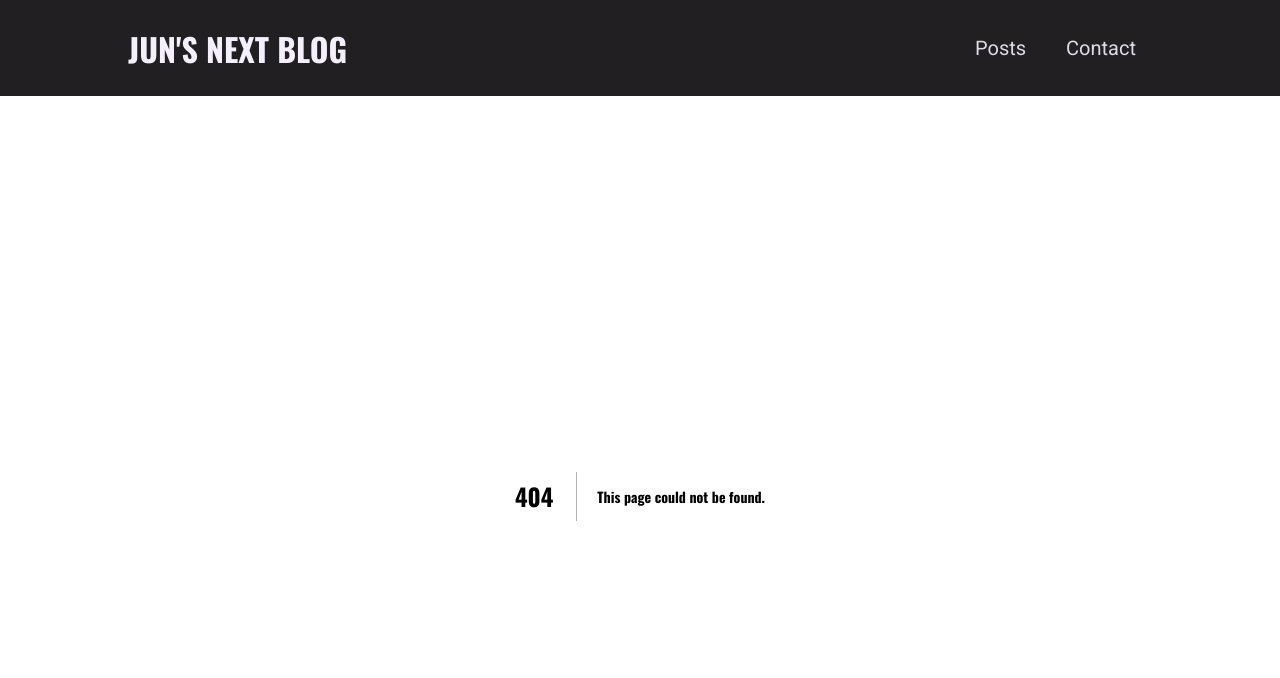
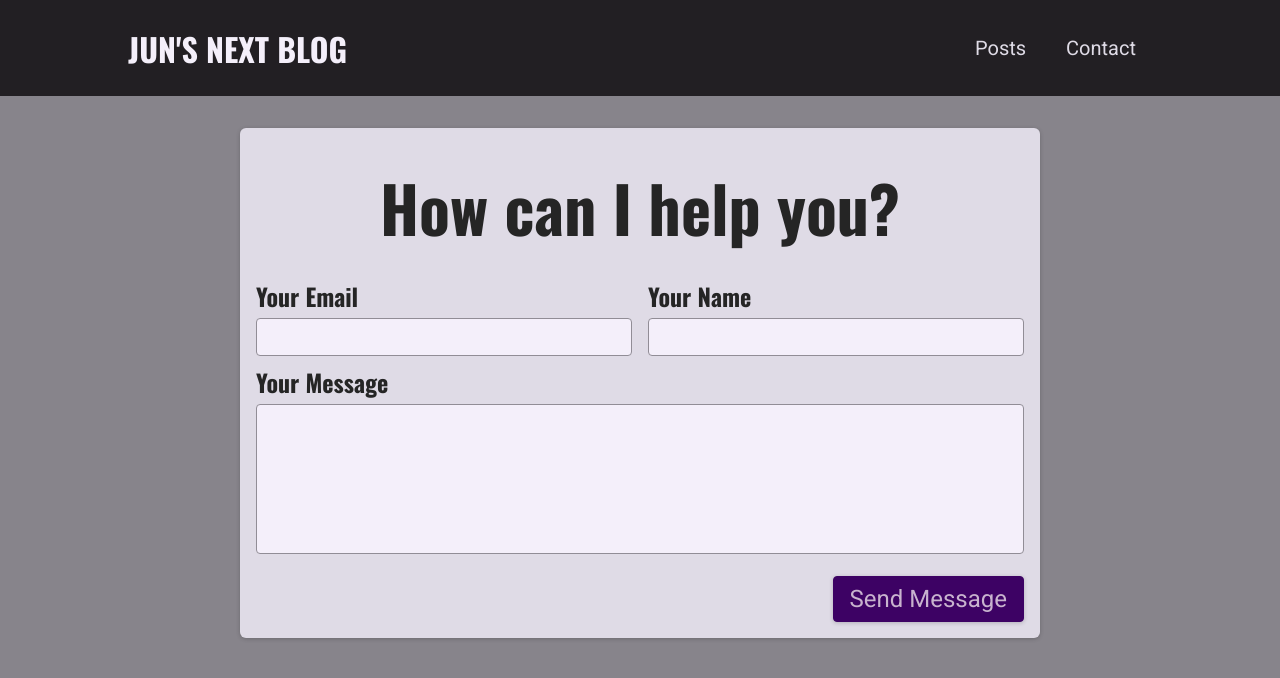
Before and after one commit to wj-kang/udemy-learning-next.js, a Next.js app in the folder 99_project_blog_app/: page /contact in a window 1280 px wide. Before the commit this address had no page. Shown: the top 678 px of the page. Built offline with nearby package versions, Linux system fonts and the light colour scheme.

Commit message:
Contact page

```diff
--- /dev/null
+++ b/99_project_blog_app/components/contact/contact-form.js
@@ -0,0 +1,107 @@
+import { useState, useEffect } from 'react';
+
+import styles from './contact-form.module.css';
+
+async function sendContactData(contactDetails) {
+  const response = await fetch('/api/contact', {
+    method: 'POST',
+    body: JSON.stringify(contactDetails),
+    headers: {
+      'Content-Type': 'application/json',
+    },
+  });
+
+  const data = await response.json();
+
+  if (!response.ok) {
+    throw new Error(data.message || 'Something went wrong!');
+  }
+}
+
+function ContactForm() {
+  const [enteredEmail, setEnteredEmail] = useState('');
+  const [enteredName, setEnteredName] = useState('');
+  const [enteredMessage, setEnteredMessage] = useState('');
+  const [requestStatus, setRequestStatus] = useState(); // 'pending', 'success', 'error'
+  const [requestError, setRequestError] = useState();
+
+  useEffect(() => {
+    if (requestStatus === 'success' || requestStatus === 'error') {
+      const timer = setTimeout(() => {
+        setRequestStatus(null);
+        setRequestError(null);
+      }, 3000);
+
+      return () => clearTimeout(timer);
+    }
+  }, [requestStatus]);
+
+  async function sendMessageHandler(event) {
+    event.preventDefault();
+
+    // optional: add client-side validation
+
+    setRequestStatus('pending');
+
+    try {
+      await sendContactData({
+        email: enteredEmail,
+        name: enteredName,
+        message: enteredMessage,
+      });
+      setRequestStatus('success');
+      setEnteredMessage('');
+      setEnteredEmail('');
+      setEnteredName('');
+    } catch (error) {
+      setRequestError(error.message);
+      setRequestStatus('error');
+    }
+  }
+
+  return (
+    <section className={styles.contact}>
+      <h1>How can I help you?</h1>
+      <form className={styles.form} onSubmit={sendMessageHandler}>
+        <div className={styles.controls}>
+          <div className={styles.control}>
+            <label htmlFor="email">Your Email</label>
+            <input
+              type="email"
+              id="email"
+              required
+              value={enteredEmail}
+              onChange={(event) => setEnteredEmail(event.target.value)}
+            />
+          </div>
+          <div className={styles.control}>
+            <label htmlFor="name">Your Name</label>
+            <input
+              type="text"
+              id="name"
+              required
+              value={enteredName}
+              onChange={(event) => setEnteredName(event.target.value)}
+            />
+          </div>
+        </div>
+        <div className={styles.control}>
+          <label htmlFor="message">Your Message</label>
+          <textarea
+            id="message"
+            rows="5"
+            required
+            value={enteredMessage}
+            onChange={(event) => setEnteredMessage(event.target.value)}
+          ></textarea>
+        </div>
+
+        <div className={styles.actions}>
+          <button>Send Message</button>
+        </div>
+      </form>
+    </section>
+  );
+}
+
+export default ContactForm;
--- /dev/null
+++ b/99_project_blog_app/components/contact/contact-form.module.css
@@ -0,0 +1,73 @@
+.contact {
+  margin: var(--size-8) auto;
+  border-radius: 6px;
+  background-color: var(--color-grey-100);
+  width: 90%;
+  max-width: 50rem;
+  padding: var(--size-4);
+  box-shadow: 0 1px 4px rgba(0, 0, 0, 0.2);
+  font-size: var(--size-6);
+}
+
+.contact h1 {
+  font-size: var(--size-8);
+  margin: var(--size-4) 0;
+  text-align: left;
+}
+
+.form label {
+  display: block;
+  font-family: 'Oswald', sans-serif;
+  font-weight: bold;
+  margin: var(--size-2) 0 var(--size-1) 0;
+}
+
+.form input,
+.form textarea {
+  font: inherit;
+  padding: var(--size-1);
+  border-radius: 4px;
+  width: 100%;
+  border: 1px solid var(--color-grey-400);
+  background-color: var(--color-grey-50);
+  resize: none;
+}
+
+.controls {
+  display: flex;
+  column-gap: 1rem;
+  flex-wrap: wrap;
+}
+
+.control {
+  flex: 1;
+  min-width: 10rem;
+}
+
+.actions {
+  margin-top: var(--size-4);
+  text-align: right;
+}
+
+.form button {
+  font: inherit;
+  cursor: pointer;
+  background-color: var(--color-primary-700);
+  border: 1px solid var(--color-primary-700);
+  padding: var(--size-2) var(--size-4);
+  border-radius: 4px;
+  color: var(--color-primary-50);
+  box-shadow: 0 1px 4px rgba(0, 0, 0, 0.2);
+}
+
+.form button:hover {
+  background-color: var(--color-primary-500);
+  border-color: var(--color-primary-500);
+}
+
+@media (min-width: 768px) {
+  .contact h1 {
+    font-size: var(--size-16);
+    text-align: center;
+  }
+}
--- /dev/null
+++ b/99_project_blog_app/pages/api/contact.js
@@ -0,0 +1,51 @@
+import { MongoClient } from 'mongodb';
+const { DB_USER, DB_PASSWORD, DB_HOST } = process.env;
+
+export default async function handler(req, res) {
+  if (req.method === 'POST') {
+    await postHandler(req, res);
+    return;
+  }
+  res.status(400).send('Invalid Request');
+}
+
+async function postHandler(req, res) {
+  const { email, name, message } = req.body;
+
+  if (!email || !email.includes('@') || !name || name.trim() === '' || !message || message.trim() === '') {
+    res.status(422).json({ message: 'Invalid input.' });
+    return;
+  }
+
+  const newMessage = {
+    email,
+    name,
+    message,
+  };
+
+  let client;
+
+  try {
+    client = await MongoClient.connect(
+      `mongodb+srv://${DB_USER}:${DB_PASSWORD}@${DB_HOST}?retryWrites=true&w=majority`
+    );
+  } catch (error) {
+    res.status(500).json({ message: 'Could not connect to database.' });
+    return;
+  }
+
+  const db = client.db();
+
+  try {
+    const result = await db.collection('messages').insertOne(newMessage);
+    newMessage.id = result.insertedId;
+  } catch (error) {
+    client.close();
+    res.status(500).json({ message: 'Storing message failed!' });
+    return;
+  }
+
+  client.close();
+
+  res.status(201).json({ message: 'Successfully stored message!', message: newMessage });
+}
--- /dev/null
+++ b/99_project_blog_app/pages/contact/index.js
@@ -0,0 +1,11 @@
+import ContactForm from '../../components/contact/contact-form';
+
+function ContactPage() {
+  return (
+    <>
+      <ContactForm />
+    </>
+  );
+}
+
+export default ContactPage;
```
